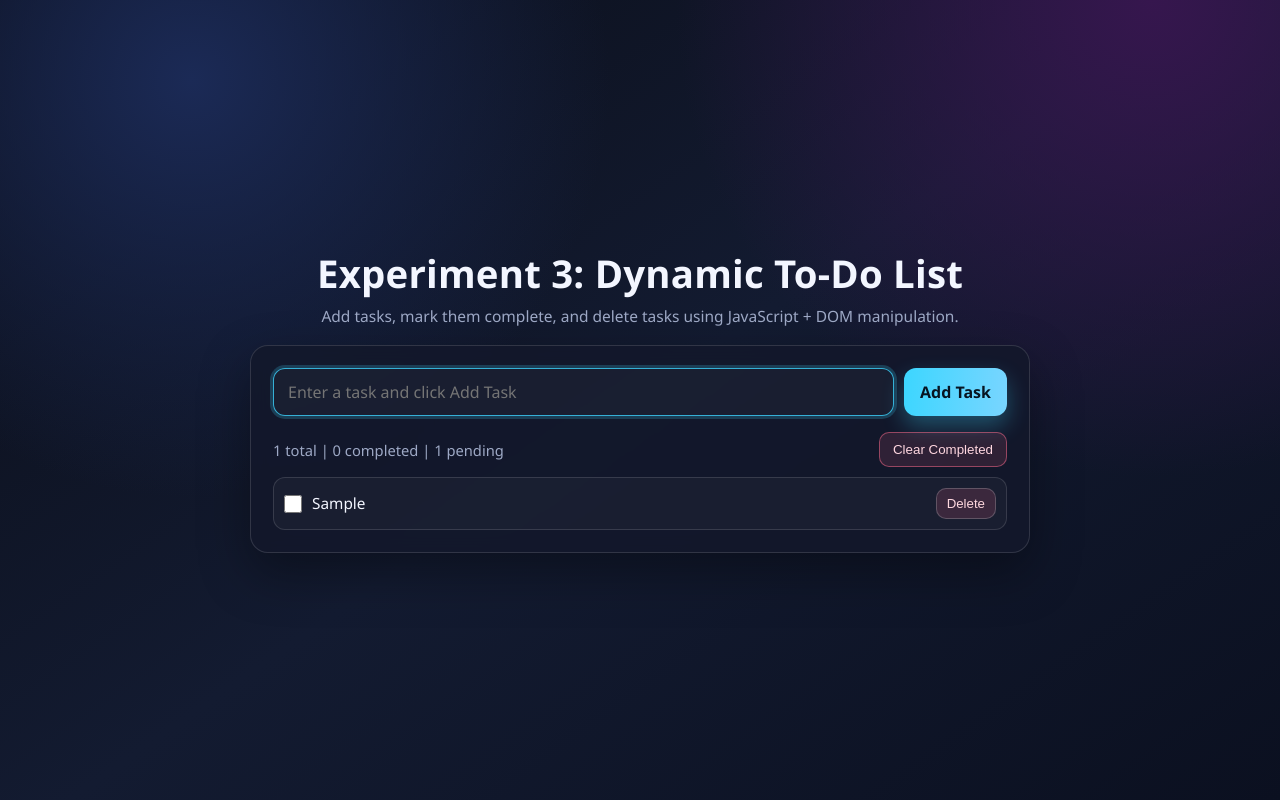
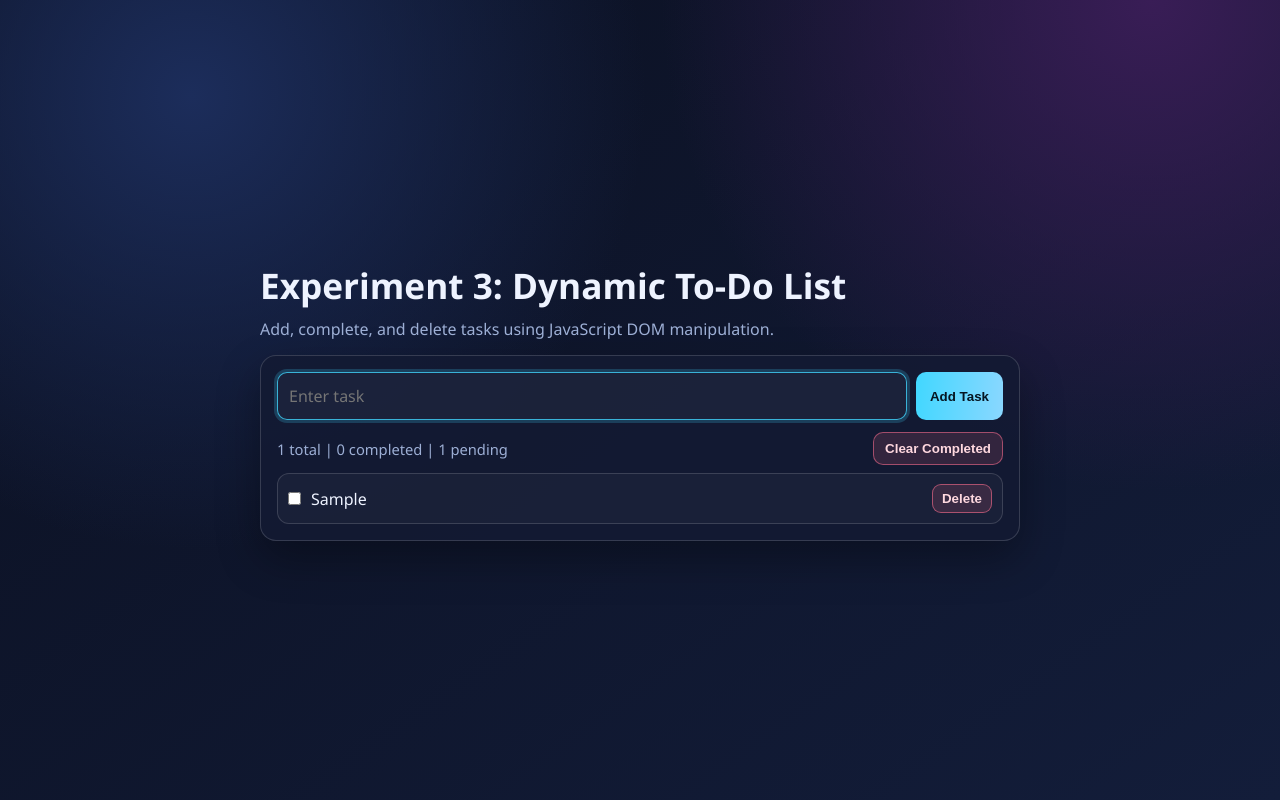
Before and after one commit to nitimehta15102007-netizen/web-designing, a plain HTML site: page exp3.html in a window 1280 px wide. Both pictures are taken after typing "Sample" into the empty fields and a click on the button "Add Task". Drawn offline with Linux system fonts and the light colour scheme.

Commit message:
chore: exp3

```diff
--- a/exp3.html
+++ b/exp3.html
@@ -5,350 +5,102 @@
   <meta name='viewport' content='width=device-width, initial-scale=1.0'>
   <title>Experiment 3 - Dynamic To-Do List</title>
   <style>
-    :root {
-      --bg-1: #0a0d17;
-      --bg-2: #131b31;
-      --card: rgba(19, 24, 43, 0.85);
-      --text: #f3f6ff;
-      --muted: #9ea9c6;
-      --line: rgba(255, 255, 255, 0.13);
-      --brand: #3cd6ff;
-      --brand-2: #7966ff;
-      --danger: #ff6f8e;
-      --shadow: 0 20px 50px rgba(0, 0, 0, 0.35);
-    }
-
-    * {
-      margin: 0;
-      padding: 0;
-      box-sizing: border-box;
-    }
-
-    body {
-      min-height: 100vh;
-      color: var(--text);
-      font-family: 'Segoe UI', Poppins, sans-serif;
-      background:
-        radial-gradient(circle at 15% 10%, #1b2a56 0, transparent 32%),
-        radial-gradient(circle at 90% 0%, #36164e 0, transparent 34%),
-        linear-gradient(145deg, var(--bg-1) 0%, var(--bg-2) 50%, #0b1020 100%);
-      display: grid;
-      place-items: center;
-      padding: 28px 14px;
-    }
-
-    .app {
-      width: min(780px, 100%);
-    }
-
-    .hero {
-      margin-bottom: 18px;
-      text-align: center;
-    }
-
-    .hero h1 {
-      font-size: clamp(1.7rem, 4.8vw, 2.4rem);
-      margin-bottom: 6px;
-      letter-spacing: 0.2px;
-    }
-
-    .hero p {
-      color: var(--muted);
-      font-size: 0.97rem;
-    }
-
-    .card {
-      background: var(--card);
-      border: 1px solid var(--line);
-      border-radius: 18px;
-      box-shadow: var(--shadow);
-      padding: 22px;
-      backdrop-filter: blur(8px);
-    }
-
-    .task-form {
-      display: grid;
-      grid-template-columns: 1fr auto;
-      gap: 10px;
-      margin-bottom: 16px;
-    }
-
-    .task-input {
-      width: 100%;
-      border: 1px solid rgba(255, 255, 255, 0.18);
-      border-radius: 12px;
-      padding: 12px 14px;
-      font: inherit;
-      color: var(--text);
-      background: rgba(255, 255, 255, 0.03);
-      outline: none;
-      transition: border-color 0.2s, box-shadow 0.2s;
-    }
-
-    .task-input:focus {
-      border-color: rgba(60, 214, 255, 0.8);
-      box-shadow: 0 0 0 3px rgba(60, 214, 255, 0.2);
-    }
-
-    .btn {
-      border: none;
-      border-radius: 12px;
-      padding: 12px 16px;
-      font: inherit;
-      font-weight: 600;
-      cursor: pointer;
-      transition: transform 0.2s, box-shadow 0.2s, opacity 0.2s;
-    }
-
-    .btn:disabled {
-      opacity: 0.55;
-      cursor: not-allowed;
-      transform: none;
-      box-shadow: none;
-    }
-
-    .btn-primary {
-      color: #071421;
-      background: linear-gradient(95deg, var(--brand), #79d5ff);
-      box-shadow: 0 10px 22px rgba(60, 214, 255, 0.3);
-    }
-
-    .btn-primary:hover:not(:disabled) {
-      transform: translateY(-1px);
-    }
-
-    .toolbar {
-      display: flex;
-      justify-content: space-between;
-      align-items: center;
-      gap: 10px;
-      margin-bottom: 10px;
-      flex-wrap: wrap;
-    }
-
-    .stats {
-      color: var(--muted);
-      font-size: 0.92rem;
-    }
-
-    .btn-secondary {
-      color: #ffd7e0;
-      border: 1px solid rgba(255, 111, 142, 0.5);
-      background: rgba(255, 111, 142, 0.12);
-      padding: 9px 13px;
-      border-radius: 10px;
-    }
-
-    .btn-secondary:hover:not(:disabled) {
-      transform: translateY(-1px);
-    }
-
-    .task-list {
-      list-style: none;
-      display: grid;
-      gap: 8px;
-      margin-top: 10px;
-    }
-
-    .task-item {
-      border: 1px solid var(--line);
-      border-radius: 12px;
-      background: rgba(255, 255, 255, 0.03);
-      display: grid;
-      grid-template-columns: auto 1fr auto;
-      align-items: center;
-      gap: 10px;
-      padding: 10px;
-      transition: border-color 0.2s, transform 0.2s, opacity 0.2s;
-    }
-
-    .task-item:hover {
-      border-color: rgba(60, 214, 255, 0.45);
-    }
-
-    .task-item.removing {
-      opacity: 0;
-      transform: translateX(8px);
-    }
-
-    .task-check {
-      width: 18px;
-      height: 18px;
-      accent-color: var(--brand-2);
-      cursor: pointer;
-    }
-
-    .task-text {
-      font-size: 0.96rem;
-      word-break: break-word;
-    }
-
-    .task-item.completed .task-text {
-      text-decoration: line-through;
-      color: #9aa6c7;
-    }
-
-    .delete-btn {
-      border: 1px solid rgba(255, 255, 255, 0.2);
-      color: #ffd8df;
-      background: rgba(255, 111, 142, 0.15);
-      border-radius: 10px;
-      padding: 7px 10px;
-      font-size: 0.83rem;
-      cursor: pointer;
-      transition: 0.2s;
-    }
-
-    .delete-btn:hover {
-      border-color: rgba(255, 111, 142, 0.7);
-      background: rgba(255, 111, 142, 0.25);
-    }
-
-    .empty-state {
-      color: var(--muted);
-      border: 1px dashed rgba(255, 255, 255, 0.2);
-      border-radius: 12px;
-      text-align: center;
-      padding: 16px;
-      margin-top: 12px;
-      font-size: 0.93rem;
-    }
-
-    .empty-state[hidden] {
-      display: none;
-    }
-
-    @media (max-width: 620px) {
-      .task-form {
-        grid-template-columns: 1fr;
-      }
-
-      .btn-primary {
-        width: 100%;
-      }
-    }
+    :root{--bg:#0b1021;--bg2:#131d3a;--card:rgba(19,27,51,.85);--line:rgba(255,255,255,.15);--txt:#eef3ff;--muted:#9dafd5;--a:#41d7ff;--b:#7a67ff;--danger:#ff6f90}
+    *{margin:0;padding:0;box-sizing:border-box}
+    body{min-height:100vh;display:grid;place-items:center;padding:16px;color:var(--txt);font:16px/1.5 'Segoe UI',sans-serif;background:radial-gradient(circle at 15% 12%,#1c2d5b 0,transparent 35%),radial-gradient(circle at 90% 0,#391d56 0,transparent 35%),linear-gradient(145deg,var(--bg),var(--bg2));}
+    .app{width:min(760px,100%)}
+    h1{font-size:clamp(1.5rem,4vw,2.2rem);margin-bottom:6px}.sub{color:var(--muted);margin-bottom:14px}
+    .card{background:var(--card);border:1px solid var(--line);border-radius:16px;padding:16px;box-shadow:0 18px 44px rgba(0,0,0,.32)}
+    form{display:grid;grid-template-columns:1fr auto;gap:9px}
+    input{padding:11px;border:1px solid rgba(255,255,255,.2);border-radius:10px;background:rgba(255,255,255,.04);color:var(--txt);font:inherit}
+    input:focus{outline:none;border-color:rgba(65,215,255,.8);box-shadow:0 0 0 3px rgba(65,215,255,.2)}
+    button{border:0;border-radius:10px;padding:10px 14px;font-weight:600;cursor:pointer}
+    .add{background:linear-gradient(95deg,var(--a),#8ad7ff);color:#061521}
+    .tools{display:flex;justify-content:space-between;align-items:center;flex-wrap:wrap;gap:9px;margin:12px 0 8px}
+    .stats{font-size:.92rem;color:var(--muted)}
+    .clear{border:1px solid rgba(255,111,144,.55);background:rgba(255,111,144,.14);color:#ffd8df;padding:8px 11px}
+    ul{list-style:none;display:grid;gap:8px}
+    li{display:grid;grid-template-columns:auto 1fr auto;gap:10px;align-items:center;padding:10px;border:1px solid var(--line);background:rgba(255,255,255,.03);border-radius:12px}
+    .done .txt{text-decoration:line-through;color:#97a7cb}
+    .txt{word-break:break-word}
+    .del{border:1px solid rgba(255,111,144,.58);background:rgba(255,111,144,.14);color:#ffd8df;padding:6px 9px;border-radius:9px}
+    .empty{margin-top:10px;padding:14px;text-align:center;border:1px dashed rgba(255,255,255,.24);border-radius:12px;color:var(--muted)}
+    .empty[hidden]{display:none}
+    @media (max-width:620px){form{grid-template-columns:1fr}}
   </style>
 </head>
 <body>
-  <div class='app'>
-    <div class='hero'>
-      <h1>Experiment 3: Dynamic To-Do List</h1>
-      <p>Add tasks, mark them complete, and delete tasks using JavaScript + DOM manipulation.</p>
-    </div>
+  <main class='app'>
+    <h1>Experiment 3: Dynamic To-Do List</h1>
+    <p class='sub'>Add, complete, and delete tasks using JavaScript DOM manipulation.</p>
 
     <section class='card'>
-      <form id='taskForm' class='task-form' autocomplete='off'>
-        <input
-          id='taskInput'
-          class='task-input'
-          type='text'
-          placeholder='Enter a task and click Add Task'
-          aria-label='Task input'
-          required
-        >
-        <button type='submit' class='btn btn-primary'>Add Task</button>
+      <form id='taskForm' autocomplete='off'>
+        <input id='taskInput' type='text' placeholder='Enter task' required aria-label='Task input'>
+        <button class='add' type='submit'>Add Task</button>
       </form>
 
-      <div class='toolbar'>
-        <p id='stats' class='stats'>0 total | 0 completed | 0 pending</p>
-        <button id='clearCompletedBtn' class='btn-secondary' type='button' disabled>Clear Completed</button>
+      <div class='tools'>
+        <p class='stats' id='stats'>0 total | 0 completed | 0 pending</p>
+        <button id='clearBtn' class='clear' type='button' disabled>Clear Completed</button>
       </div>
 
-      <ul id='taskList' class='task-list' aria-live='polite'></ul>
-      <p id='emptyState' class='empty-state'>No tasks yet. Add your first task above.</p>
+      <ul id='list' aria-live='polite'></ul>
+      <p id='empty' class='empty'>No tasks yet. Add your first task.</p>
     </section>
-  </div>
+  </main>
 
   <script>
-    const taskForm = document.getElementById('taskForm');
-    const taskInput = document.getElementById('taskInput');
-    const taskList = document.getElementById('taskList');
+    const form = document.getElementById('taskForm');
+    const input = document.getElementById('taskInput');
+    const list = document.getElementById('list');
     const stats = document.getElementById('stats');
-    const emptyState = document.getElementById('emptyState');
-    const clearCompletedBtn = document.getElementById('clearCompletedBtn');
+    const empty = document.getElementById('empty');
+    const clearBtn = document.getElementById('clearBtn');
 
-    function updateUiState() {
-      const total = taskList.children.length;
-      const completed = taskList.querySelectorAll('.task-item.completed').length;
-      const pending = total - completed;
+    const stat = () => {
+      const total = list.children.length;
+      const done = list.querySelectorAll('.done').length;
+      stats.textContent = `${total} total | ${done} completed | ${total - done} pending`;
+      empty.hidden = total > 0;
+      clearBtn.disabled = done === 0;
+    };
 
-      stats.textContent = `${total} total | ${completed} completed | ${pending} pending`;
-      emptyState.hidden = total !== 0;
-      clearCompletedBtn.disabled = completed === 0;
-    }
+    const row = (text) => {
+      const li = document.createElement('li');
+      li.innerHTML = `<input type='checkbox' aria-label='Mark complete'><p class='txt'></p><button class='del' type='button'>Delete</button>`;
+      li.querySelector('.txt').textContent = text;
+      return li;
+    };
 
-    function buildTaskElement(taskText) {
-      const item = document.createElement('li');
-      item.className = 'task-item';
-
-      const check = document.createElement('input');
-      check.type = 'checkbox';
-      check.className = 'task-check';
-      check.setAttribute('aria-label', 'Mark task as completed');
-
-      const text = document.createElement('p');
-      text.className = 'task-text';
-      text.textContent = taskText;
-
-      const removeBtn = document.createElement('button');
-      removeBtn.type = 'button';
-      removeBtn.className = 'delete-btn';
-      removeBtn.textContent = 'Delete';
-
-      item.append(check, text, removeBtn);
-      return item;
-    }
-
-    taskForm.addEventListener('submit', function (event) {
-      event.preventDefault();
-
-      const taskText = taskInput.value.trim();
-      if (!taskText) {
-        taskInput.focus();
-        return;
-      }
-
-      const item = buildTaskElement(taskText);
-      taskList.prepend(item);
-
-      taskInput.value = '';
-      taskInput.focus();
-      updateUiState();
+    form.addEventListener('submit', (e) => {
+      e.preventDefault();
+      const text = input.value.trim();
+      if (!text) return input.focus();
+      list.prepend(row(text));
+      input.value = '';
+      input.focus();
+      stat();
     });
 
-    taskList.addEventListener('change', function (event) {
-      if (!event.target.classList.contains('task-check')) {
-        return;
-      }
-
-      const item = event.target.closest('.task-item');
-      item.classList.toggle('completed', event.target.checked);
-      updateUiState();
+    list.addEventListener('change', (e) => {
+      if (e.target.type !== 'checkbox') return;
+      e.target.closest('li').classList.toggle('done', e.target.checked);
+      stat();
     });
 
-    taskList.addEventListener('click', function (event) {
-      if (!event.target.classList.contains('delete-btn')) {
-        return;
-      }
-
-      const item = event.target.closest('.task-item');
-      item.classList.add('removing');
-
-      setTimeout(function () {
-        item.remove();
-        updateUiState();
-      }, 180);
+    list.addEventListener('click', (e) => {
+      if (!e.target.classList.contains('del')) return;
+      e.target.closest('li').remove();
+      stat();
     });
 
-    clearCompletedBtn.addEventListener('click', function () {
-      const completedItems = taskList.querySelectorAll('.task-item.completed');
-      completedItems.forEach(function (item) {
-        item.remove();
-      });
-      updateUiState();
+    clearBtn.addEventListener('click', () => {
+      list.querySelectorAll('.done').forEach((item) => item.remove());
+      stat();
     });
 
-    updateUiState();
+    stat();
   </script>
 </body>
 </html>
```
